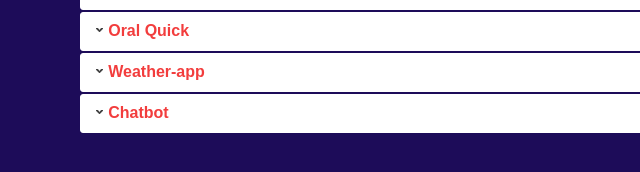
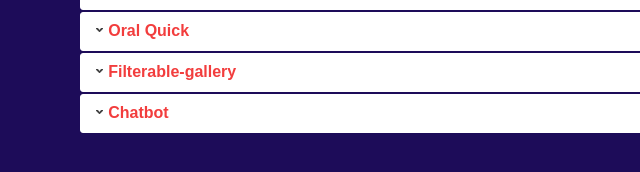
Before and after one commit to technurse911/My-portfolio, a plain HTML site: page index.html in a window 1280 px wide. Shown: the part 778-950 px from the top of the page, 0-640 px from the left. Drawn offline with nearby package versions, Linux system fonts and the light colour scheme.

Commit message:
Update index.html

```diff
--- a/index.html
+++ b/index.html
@@ -104,12 +104,12 @@
         </div>
 
 
-        <h2>Weather-app</h2>
+        <h2>Filterable-gallery</h2>
         <div id="text">
-            <p>A Weather-app that uses the user's current location to display the location and current temperature <br> Hoping you enjoy the view</p>
+            <p>A Simple filterable gallery built with javascript <br> Hoping you enjoy the view</p>
            <span class="link">
-            <button class="btn2"><a href="https://technurse911.github.io/Weather-app/"> Demo</a></button>
-            <button class="btn"><a href="https://github.com/technurse911/Stopwatch.git"> Source </a></button>
+            <button class="btn2"><a href="https://technurse911.github.io/Filterable-gallery/"> Demo</a></button>
+            <button class="btn"><a href="https://github.com/technurse911/Filterable-gallery.git"> Source </a></button>
            </span>
         </div>
 
```
